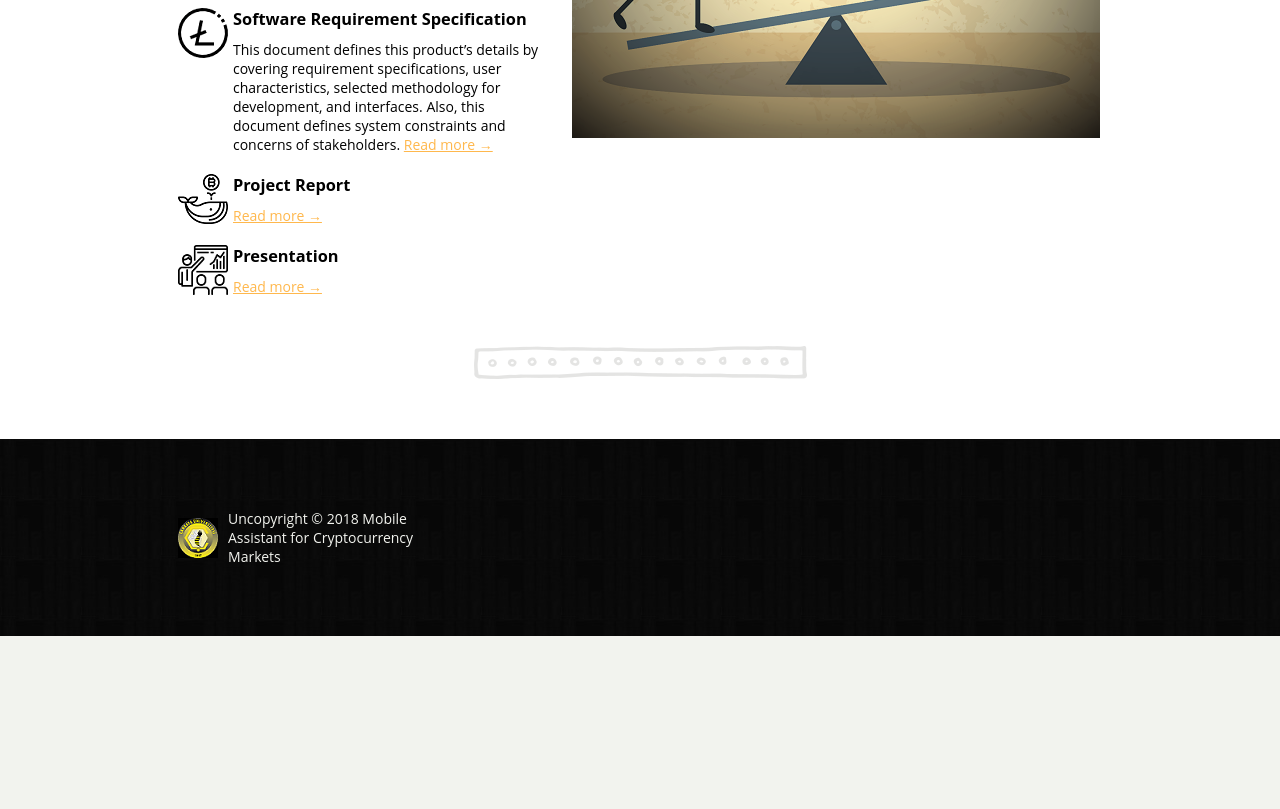
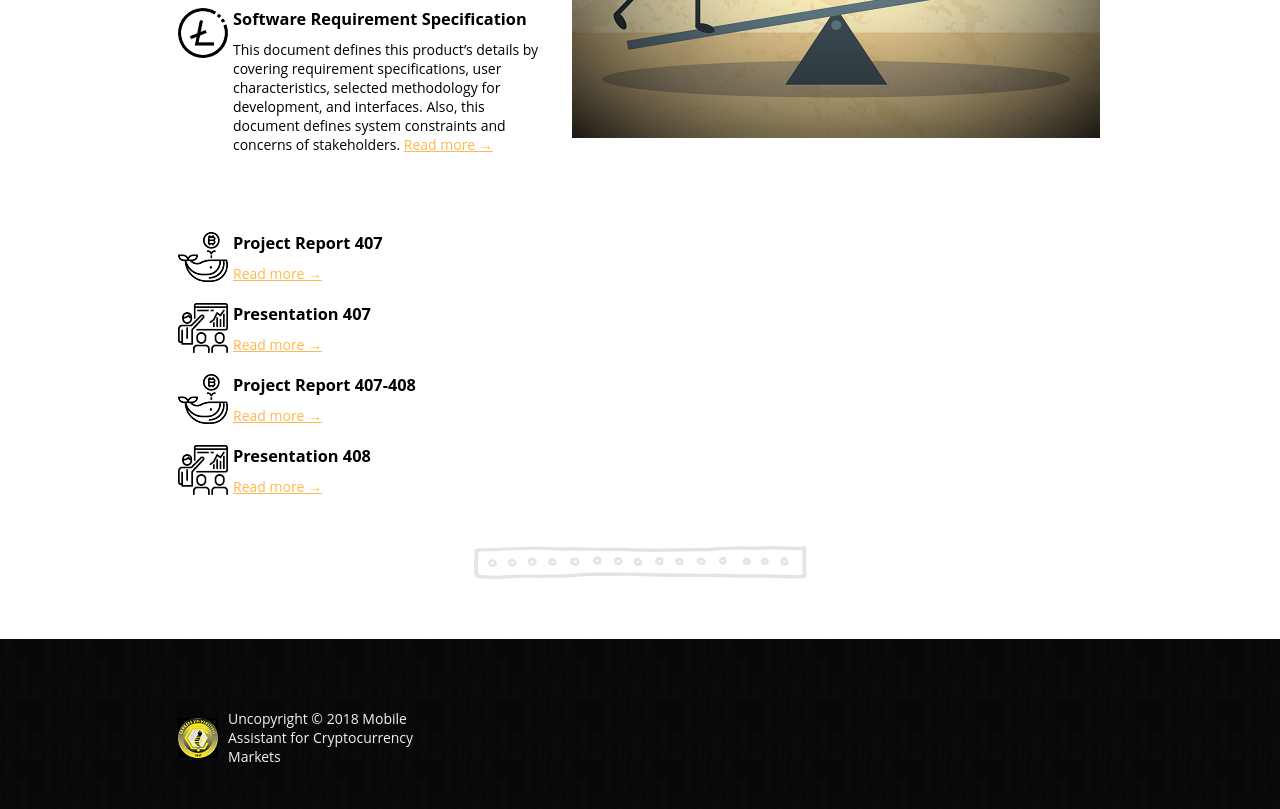
Before and after one commit to CankayaUniversity/ceng-407-408-2018-2019-Mobile-Assistant-for-Cryptocurrency-Markets, a plain HTML site: page Website/index.html in a window 1280 px wide. Shown: the part 1479-2288 px from the top of the page. Before the commit the page ends 2115 px from the top, so only its background shows below. Drawn offline with Linux system fonts and the light colour scheme.

Commit message:
Add files via upload

```diff
--- a/Website/index.html
+++ b/Website/index.html
@@ -95,9 +95,12 @@
 
 					</article>
 
+					<br>
+					<br>
+
 					<article class="event_2">
 						<header>
-							<h3>Project Report</h3>
+							<h3>Project Report 407</h3>
 						</header>
 
 						<section class="excerpt">
@@ -109,12 +112,36 @@
 
 					<article class="event_3">
 						<header>
-							<h3>Presentation</h3>
+							<h3>Presentation 407</h3>
 						</header>
 
 						<section class="excerpt">
 							<p>
 								<a href="doc/Ceng407_Presentation.pdf">Read more &rarr;</a></p>
+						</section>
+
+					</article>
+
+					<article class="event_2">
+						<header>
+							<h3>Project Report 407-408</h3>
+						</header>
+
+						<section class="excerpt">
+							<p>
+								<a href="doc/Project_Report_408.pdf">Read more &rarr;</a></p>
+						</section>
+
+					</article>
+
+					<article class="event_3">
+						<header>
+							<h3>Presentation 408</h3>
+						</header>
+
+						<section class="excerpt">
+							<p>
+								<a href="doc/Ceng408_Presentation.pdf">Read more &rarr;</a></p>
 						</section>
 
 					</article>
```
